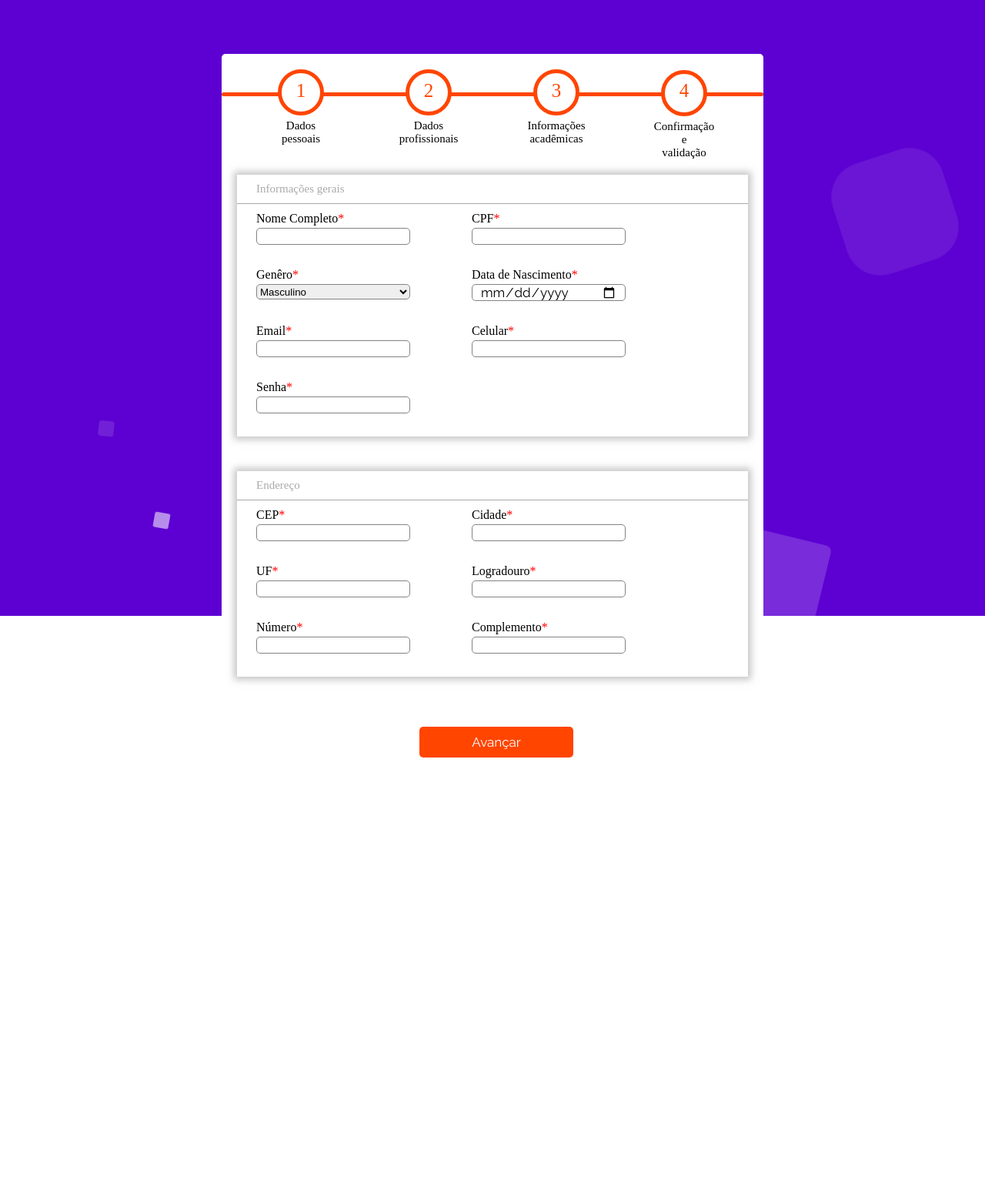
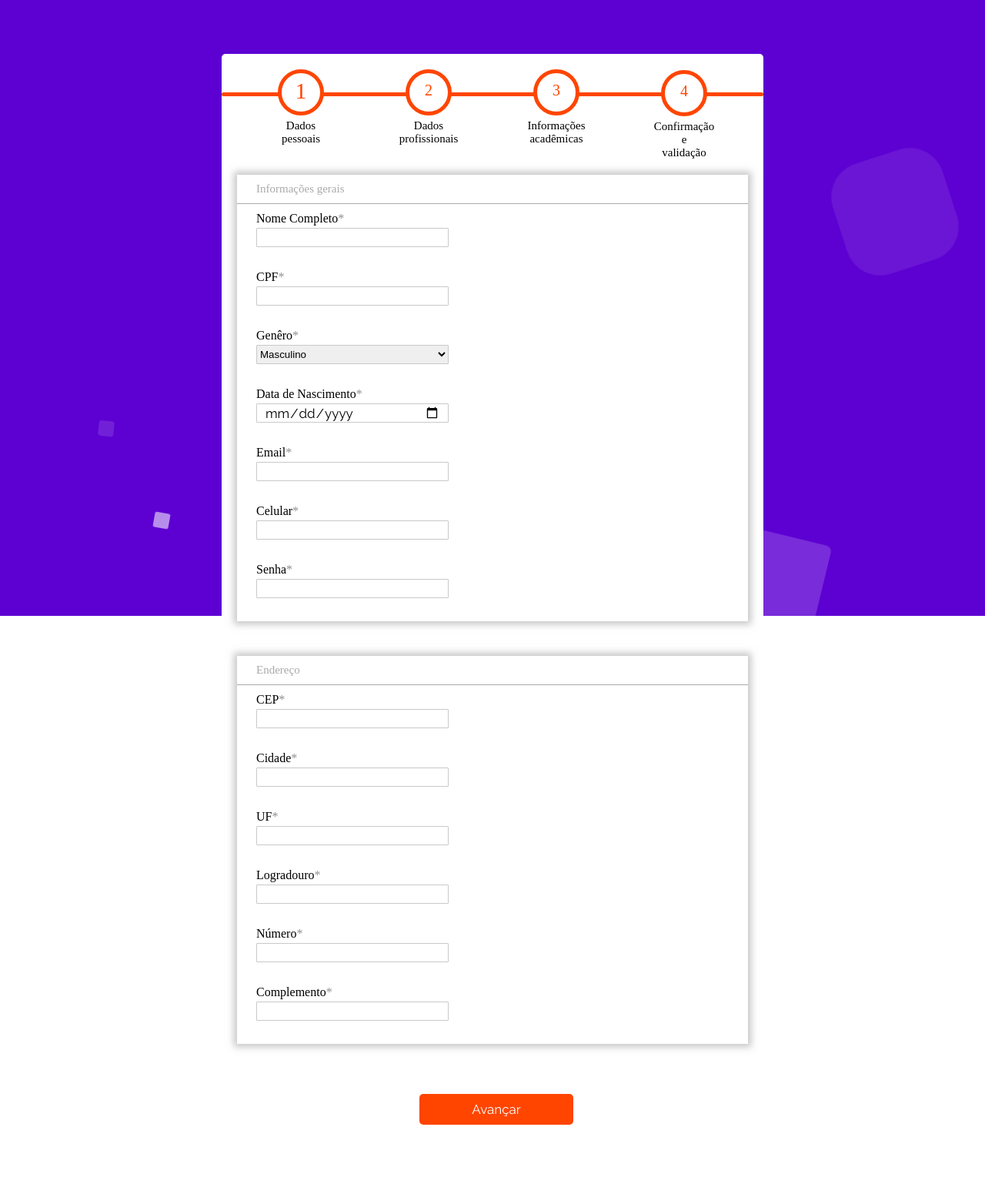
Before and after one commit to SoulsDev/Projeto-Freelando-WebSite, a PHP site: page /pages/CadastroProfissional.html in a window 1280 px wide. Shown: the whole page at 77% size. Before the commit the page ends 984 px from the top, so only its background shows below. Run offline with PHP 8.4, Linux system fonts and the light colour scheme.

Commit message:
Ajustes Inputs e Barra de Progresso

```diff
--- a/css/style_cadpro.css
+++ b/css/style_cadpro.css
@@ -152,7 +152,7 @@ button:hover {
     border-radius: 50%;
     display: inline-block;
     border: 5px solid orangered;
-    font-size: 25px;
+    font-size: 20px;
     color: orangered;
     z-index: 1;
     display: flex;
@@ -167,13 +167,19 @@ button:hover {
     margin: 0;
 }
 
-.step.active .circulo {
-    opacity: 1;
-}
-
 .step p {
     margin: 0;
     font-size: 15px;
+}
+
+.step.active .circulo {
+    opacity: 1;
+    font-size: 30px;
+}
+
+.step.finish .circulo {
+    background-color: orangered;
+    color: white;
 }
 
 
@@ -320,7 +326,7 @@ button:hover {
     margin: 0;
 }
 
-.conteudo-dados {
+.conteudo-formulario {
     margin: 0px 0px 0px 0px;
     display: flex;
     flex-wrap: wrap;
@@ -345,34 +351,96 @@ button:hover {
     cursor: pointer;
 }
 
-.dados {
+
+/* DADOS DE INPUT */
+
+.campos-input {
     display: flex;
     flex-direction: column;
     width: 200px;
     margin-bottom: 30px;
-    margin-right: 80px;
+    margin-right: 130px;
 }
 
-.dados-3 {
+.campos-input input {
+    width: 250px;
+    height: 25px;
+    margin-top: 3px;
+    border-radius: 5px;
+    border: 1px solid rgb(201, 201, 201);
+    outline: none;
+    border-radius: 1px;
+}
+
+.campos-input input:focus {
+    border-color: rgb(7, 7, 7);
+}
+
+.campos-input select {
+    width: 250px;
+    height: 25px;
+    margin-top: 3px;
+    border-radius: 5px;
+    border: 1px solid rgb(201, 201, 201);
+    outline: none;
+    border-radius: 1px;
+}
+
+.campos-input select:focus {
+    border-color: rgb(7, 7, 7);
+}
+
+.campos-input datalist {
+    font-size: small;
+}
+
+.campos-input-pequeno {
     display: flex;
     flex-direction: column;
-    width: 100px;
+    width: 200px;
     margin-bottom: 30px;
-    margin-right: 80px;
+    margin-right: 50px;
 }
 
-.dados input {
-    width: 200px;
-    height: 20px;
+.campos-input-pequeno input {
+    width: 250px;
+    height: 25px;
     margin-top: 3px;
     border-radius: 5px;
-    border: 1px solid rgb(131, 131, 131);
+    border: 1px solid rgb(201, 201, 201);
+    outline: none;
+    border-radius: 1px;
+}
+
+.campos-input-pequeno input:focus {
+    border-color: rgb(7, 7, 7);
+}
+
+.campos-input-pequeno select {
+    width: 250px;
+    height: 25px;
+    margin-top: 3px;
+    border-radius: 5px;
+    border: 1px solid rgb(201, 201, 201);
+    outline: none;
+    border-radius: 1px;
+}
+
+.campos-input-pequeno select:focus {
+    border-color: rgb(7, 7, 7);
+}
+
+.campos-input-pequeno datalist {
+    font-size: small;
 }
 
 
 /* MEDIA QUERIES */
 
 @media (max-width: 1080px) {}
+
+
+/* EFEITO BACKGROUND */
 
 .area {
     position: fixed;
--- a/pages/CadastroProfissional.html
+++ b/pages/CadastroProfissional.html
@@ -50,7 +50,7 @@
 
             </div>
 
-            <!-- Circles which indicates the steps of the form: -->
+
             <div class="barra-progresso">
 
 
@@ -113,34 +113,34 @@
                         <p>Informações gerais</p>
                     </div>
 
-                    <div class="conteudo-dados">
+                    <div class="conteudo-formulario">
 
-                        <div class="dados">
+                        <div class="campos-input">
 
-                            <labe>Nome Completo<span style="color: red">*</span>
+                            <labe for="nome">Nome Completo<span style="color: rgb(145, 145, 145)">*</span>
 
                             </labe>
-                            <input type="text" name="" id="">
+                            <input type="text" name="nome" id="nome">
 
 
                         </div>
 
-                        <div class="dados">
+                        <div class="campos-input">
 
-                            <labe>CPF<span style="color: red">*</span></labe>
-                            <input type="text" name="" id="">
+                            <labe for="cpf">CPF<span style="color: rgb(145, 145, 145)">*</span></labe>
+                            <input type="number" name="cpf" id="cpf">
 
 
                         </div>
 
-                        <div class="dados">
+                        <div class="campos-input">
 
-                            <labe>Genêro<span style="color: red">*</span></labe>
+                            <labe for="genero">Genêro<span style="color: rgb(145, 145, 145)">*</span></labe>
 
 
 
 
-                            <select id="colors">
+                            <select name="genero" id="genero">
                                 <option>Masculino</option>
                                 <option>Feminino</option>
                                 <option>Outros</option>
@@ -149,32 +149,32 @@
 
                         </div>
 
-                        <div class="dados">
+                        <div class="campos-input">
 
-                            <labe>Data de Nascimento<span style="color: red">*</span></labe>
-                            <input type="date" name="" id="">
+                            <labe for="data_nascimento">Data de Nascimento<span style="color: rgb(145, 145, 145)">*</span></labe>
+                            <input type="date" name="data_nascimento" id="data_nascimento">
 
 
                         </div>
 
-                        <div class="dados">
+                        <div class="campos-input">
 
-                            <labe>Email<span style="color: red">*</span></labe>
-                            <input type="email" name="" id="">
+                            <labe for="email">Email<span style="color: rgb(145, 145, 145)">*</span></labe>
+                            <input type="email" name="email" id="email">
 
 
                         </div>
 
-                        <div class="dados">
+                        <div class="campos-input">
 
-                            <labe>Celular<span style="color: red">*</span></labe>
-                            <input type="tel" name="" id="">
+                            <labe for="celular">Celular<span style="color: rgb(145, 145, 145)">*</span></labe>
+                            <input type="tel" name="celular" id="celular">
                         </div>
 
-                        <div class="dados">
+                        <div class="campos-input">
 
-                            <labe>Senha<span style="color: red">*</span></labe>
-                            <input type="password" name="" id="">
+                            <labe for="senha">Senha<span style="color: rgb(145, 145, 145)">*</span></labe>
+                            <input type="password" name="senha" id="senha">
                         </div>
 
 
@@ -191,51 +191,51 @@
                         <p>Endereço</p>
                     </div>
 
-                    <div class="conteudo-dados">
+                    <div class="conteudo-formulario">
 
-                        <div class="dados">
+                        <div class="campos-input">
 
-                            <labe>CEP<span style="color: red">*</span></labe>
-                            <input type="text" name="" id="">
+                            <labe for="cep">CEP<span style="color: rgb(145, 145, 145)">*</span></labe>
+                            <input type="number" name="cep" id="cep">
 
 
                         </div>
 
-                        <div class="dados">
+                        <div class="campos-input">
 
-                            <labe>Cidade<span style="color: red">*</span></labe>
-                            <input type="text" name="" id="">
+                            <labe for="cidade">Cidade<span style="color: rgb(145, 145, 145)">*</span></labe>
+                            <input type="text" name="cidade" id="cidade">
 
 
                         </div>
 
 
-                        <div class="dados">
+                        <div class="campos-input">
 
-                            <labe>UF<span style="color: red">*</span></labe>
-                            <input type="text" name="" id="">
+                            <labe for="uf">UF<span style="color: rgb(145, 145, 145)">*</span></labe>
+                            <input type="text" name="uf" id="uf">
 
 
                         </div>
 
-                        <div class="dados">
+                        <div class="campos-input">
 
-                            <labe>Logradouro<span style="color: red">*</span></labe>
-                            <input type="text" name="" id="">
+                            <labe for="logradouro">Logradouro<span style="color: rgb(145, 145, 145)">*</span></labe>
+                            <input type="text" name="logradouro" id="logradouro">
 
 
                         </div>
 
-                        <div class="dados">
+                        <div class="campos-input">
 
-                            <labe>Número<span style="color: red">*</span></labe>
-                            <input type="text" name="" id="">
+                            <labe for="numero">Número<span style="color: rgb(145, 145, 145)">*</span></labe>
+                            <input type="number" name="numero" id="numero">
                         </div>
 
-                        <div class="dados">
+                        <div class="campos-input">
 
-                            <labe>Complemento<span style="color: red">*</span></labe>
-                            <input type="text" name="" id="">
+                            <labe for="complemento">Complemento<span style="color: rgb(145, 145, 145)">*</span></labe>
+                            <input type="text" name="complemento" id="complemento">
                         </div>
 
                     </div>
@@ -262,11 +262,11 @@
                             <p>Interesse</p>
                         </div>
 
-                        <div class="dados">
+                        <div class="campos-input-pequeno">
 
-                            <labe>Área<span style="color: red">*</span></labe>
+                            <labe for="area_profissao">Área<span style="color: rgb(145, 145, 145)">*</span></labe>
 
-                            <select id="colors">
+                            <select name="area_profissao" id="area_profissao">
                                 <option>Eletricista</option>
                                 <option>Desenvolvedor</option>
                                 <option>Mecânico Automotivo</option>
@@ -277,11 +277,11 @@
 
                         </div>
 
-                        <div class="dados">
+                        <div class="campos-input-pequeno">
 
-                            <labe>Profissão<span style="color: red">*</span></labe>
+                            <labe for="profissao">Profissão<span style="color: rgb(145, 145, 145)">*</span></labe>
 
-                            <select id="colors">
+                            <select name="profissao" id="profissao">
                                 <option>Analista de Desenvolvimento de Sistemas</option>
                                 <option>Administrador</option>
                                 <option>Desenvolvedor</option>
@@ -295,11 +295,11 @@
 
                         </div>
 
-                        <div class="dados">
+                        <div class="campos-input-pequeno">
 
-                            <labe>Nível de experiência<span style="color: red">*</span></labe>
+                            <labe for="nivel_experiencia">Nível de experiência<span style="color: rgb(145, 145, 145)">*</span></labe>
 
-                            <select id="colors">
+                            <select name="nivel_experiencia" id="nivel_experiencia">
                                 <option>6 meses</option>
                                 <option>9 meses</option>
                                 <option>1 ano</option>
@@ -316,8 +316,8 @@
 
 
                         <div class="container-btn-form2">
-                            <img class="btn-form2" src="../medias/img/btn-x.png" alt="adicionar">
-                            <img class="btn-form2" src="../medias/img/btn-add.png" alt="adicionar">
+                            <img name="btncargo-cancelar" id="btncargo-cancelar" class="btn-form2" src="../medias/img/btn-x.png" alt="adicionar">
+                            <img name="btncargo-add" id="btncargoadd" src="../medias/img/btn-add.png" alt="adicionar">
 
                         </div>
 
@@ -359,11 +359,11 @@
                             <p>Formação acadêmica</p>
                         </div>
 
-                        <div class="dados">
+                        <div class="campos-input">
 
-                            <labe>Ensino<span style="color: red">*</span></labe>
+                            <labe for="ensino">Ensino<span style="color: rgb(145, 145, 145)">*</span></labe>
 
-                            <select id="colors">
+                            <select id="ensino" name="ensino">
                                 <option>Fundamental</option>
                                 <option>Médio</option>
                                 <option>Superior</option>
@@ -381,13 +381,13 @@
                             <p>Graduação</p>
                         </div>
 
-                        <div class="dados">
+                        <div class="campos-input">
 
-                            <labe>Instituição<span style="color: red">*</span></labe>
+                            <labe for="instituicao">Instituição<span style="color: rgb(145, 145, 145)">*</span></labe>
 
-                            <input list="instituicao">
+                            <input name="instituicao" id="instituicao" list="dtlist-instituicao">
 
-                            <datalist id="instituicao">
+                            <datalist id="dtlist-instituicao">
                                 <option value="USP">
                                 <option value="UNIP">
                                 <option value="UNINOVE">
@@ -398,18 +398,19 @@
                         </div>
 
 
-                        <div class="dados">
+                        <div class="campos-input">
 
-                            <labe>Curso<span style="color: red">*</span></labe>
+                            <labe for="curso_graducao">Curso<span style="color: rgb(145, 145, 145)">*</span></labe>
 
-                            <input list="browsers">
+                            <input name="curso_graducao" id="curso_graducao" list="dtlist-curso_graducao">
 
-                            <datalist id="browsers">
-                                <option value="Internet Explorer">
-                                <option value="Firefox">
-                                <option value="Google Chrome">
-                                <option value="Opera">
-                                <option value="Safari">
+                            <datalist id="dtlist-curso_graducao">
+                                <option value="Exemplo">
+                                <option value="Exemplo2">
+                                <option value="Exemplo3">
+                                <option value="Exemplo4">
+
+
                             </datalist>
 
                         </div>
@@ -423,23 +424,23 @@
                             <p>Cursos</p>
                         </div>
 
-                        <div class="dados">
+                        <div class="campos-input">
 
-                            <labe>Nível<span style="color: red">*</span></labe>
+                            <labe for="nivel_curso">Nível<span style="color: rgb(145, 145, 145)">*</span></labe>
 
-                            <select id="colors">
+                            <select name="nivel_curso" id="nivel_curso">
                                 <option>Tecnólogo</option>
                                 <option>Técnico</option>
-                                <!-- <option></option> -->
+
                             </select>
 
                         </div>
 
-                        <div class="dados">
+                        <div class="campos-input">
 
-                            <labe>Curso<span style="color: red">*</span></labe>
+                            <labe for="curso">Curso<span style="color: rgb(145, 145, 145)">*</span></labe>
 
-                            <select id="colors">
+                            <select name="curso" id="curso">
                                 <option>Eletricista</option>
                                 <option>Desenvolvedor</option>
                                 <option>Mecânico Automotivo</option>
@@ -450,11 +451,12 @@
 
                         </div>
 
-                        <div class="dados">
+                        <div class="campos-input">
 
-                            <labe>Carga horária<span style="color: red">*</span></labe>
+                            <labe for="cargahoraria_curso">Carga horária<span style="color: rgb(145, 145, 145)">*</span>
+                            </labe>
 
-                            <select id="carga">
+                            <select name="cargahoraria_curso" id="cargahoraria_curso">
                                 <option>40 horas</option>
                                 <option>80 horas</option>
                                 <option>120 horas</option>
@@ -470,8 +472,8 @@
 
 
                         <div class="container-btn-form2">
-                            <img class="btn-form2" src="../medias/img/btn-x.png" alt="adicionar">
-                            <img class="btn-form2" src="../medias/img/btn-add.png" alt="adicionar">
+                            <img class="btncurso-cancelar" src="../medias/img/btn-x.png" alt="adicionar">
+                            <img class="btncurso-add" src="../medias/img/btn-add.png" alt="adicionar">
 
                         </div>
 
@@ -515,7 +517,7 @@
                         </div>
 
                         <div class="selecionar-arquivo">
-                            <img src="../medias/img/btn-add2.png" alt="Carregar Arquivos">
+                            <img name="btnarquivo-add" id="btnmedia-add" src="../medias/img/btn-add2.png" alt="Carregar Arquivos">
                             <p>Carregue seus arquivos.</p>
                             <p>pressionando o botão ou.</p>
                             <p>solte-os aqui.</p>
```
Also changed, not shown: css/styles_cadpro.css (deleted, +0 -261 lines), scripts/script-cadpro.js (+30 -21 lines).
